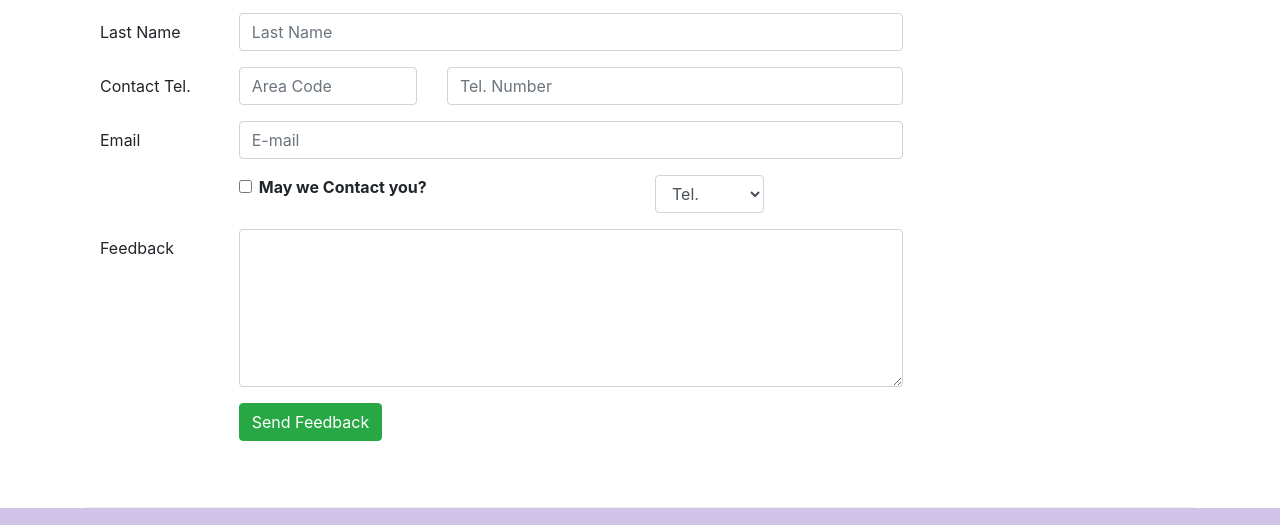
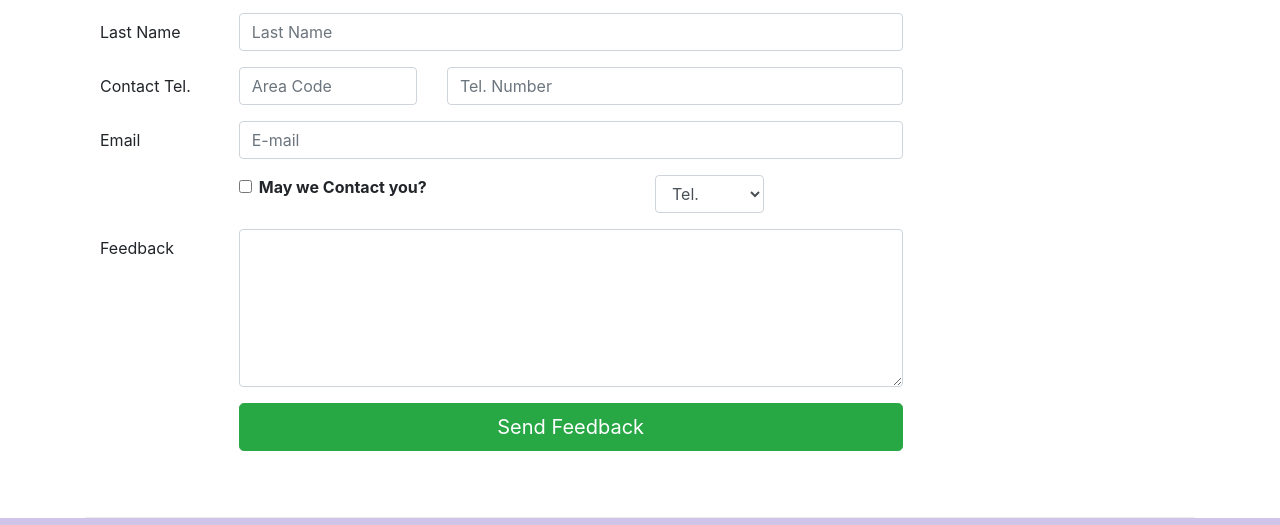
Before and after one commit to sahilbutola08/Bootstrap, a website: page contactus.html in a window 1280 px wide. Shown: the part 997-1522 px from the top of the page. Drawn offline with nearby package versions, Linux system fonts and the light colour scheme.

Commit message:
Form (some changes)

```diff
--- a/contactus.html
+++ b/contactus.html
@@ -3,7 +3,7 @@
 
 <head>
 
-    <title>Ristorante Con Fusion: About Us</title>
+    <title>Ristorante Con Fusion: Contact Us</title>
     <!-- Required meta tags always come first -->
     <meta charset="utf-8">
     <meta name="viewport" content="width=device-width, initial-scale=1, shrink-to-fit=no">
@@ -143,7 +143,7 @@
                 </div>
                 <div class="form-group row">
                     <div class="offset-md-2 col-md-10">
-                        <button class="btn btn-success" type="submit">
+                        <button class="btn btn-success btn-block btn-lg" type="submit">
                             Send Feedback
                         </button>
                     </div>
```
